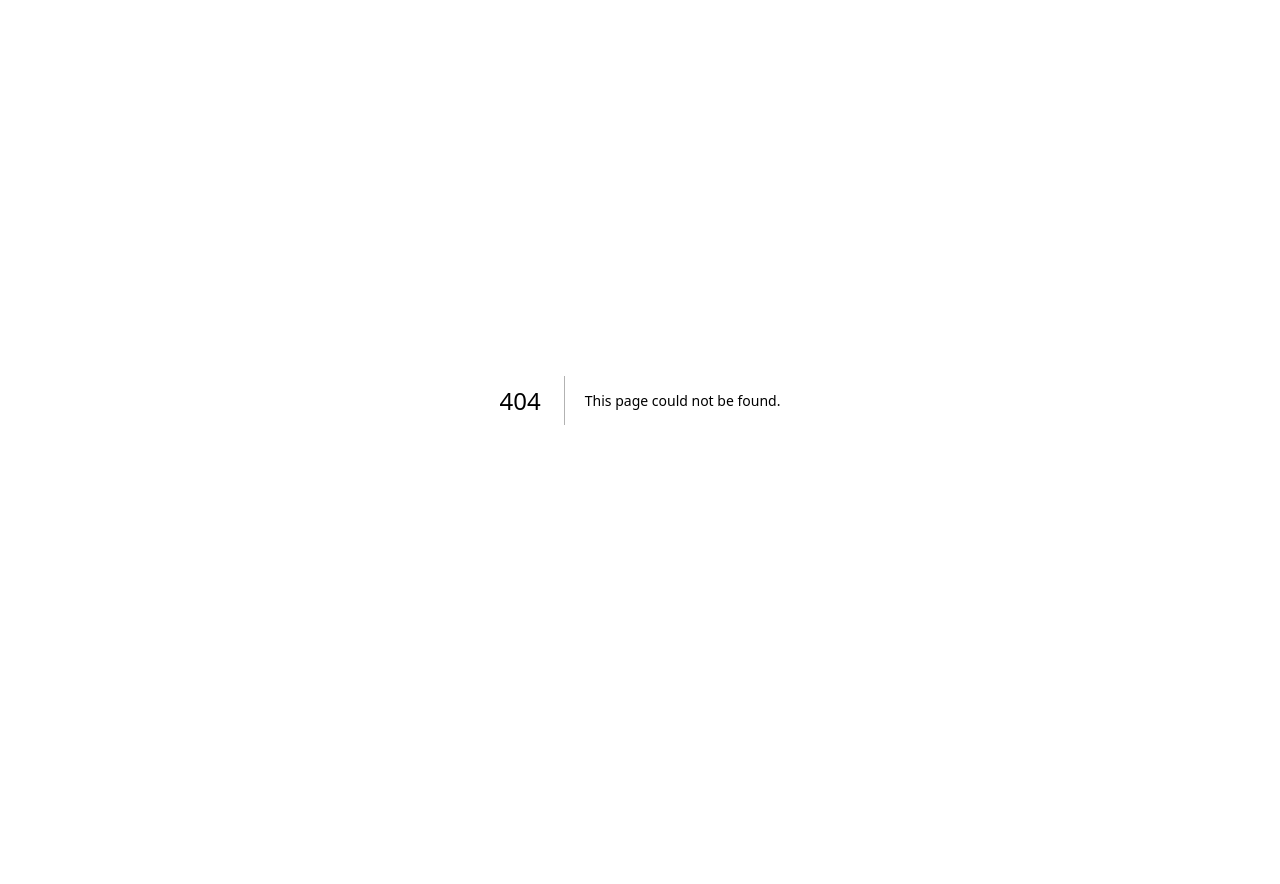
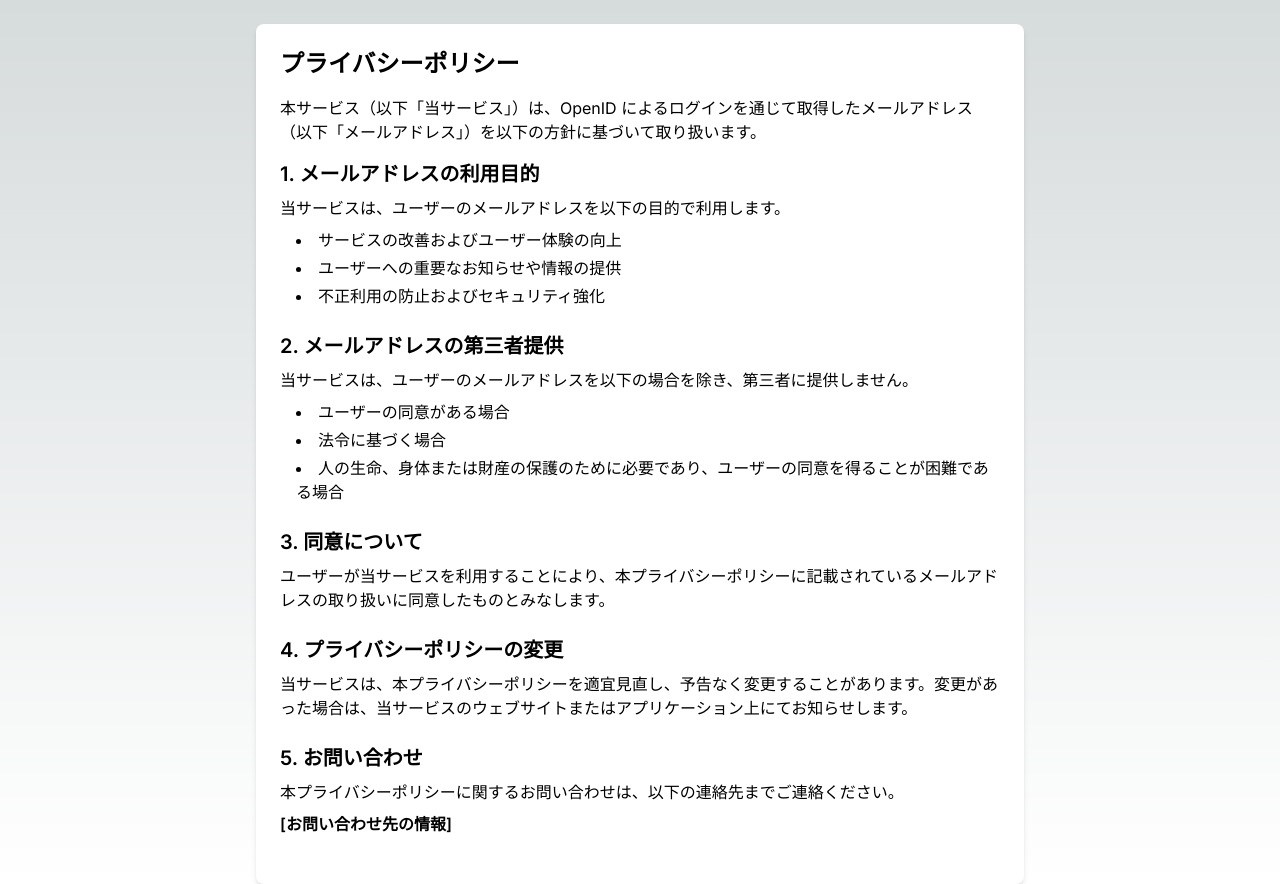
Before and after one commit to strozw-sandbox/liff-oidc-sandbox, a Next.js app: page /privacy in a window 1280 px wide. Before the commit this address had no page. Before the commit the page ends 800 px from the top, so only its background shows below. Built offline with nearby package versions, Linux system fonts and the light colour scheme.

Commit message:
add privacy policy page

```diff
--- /dev/null
+++ b/src/app/privacy/page.tsx
@@ -0,0 +1,65 @@
+export default function PrivacyPage() {
+  return (
+    <div className="text-black mt-6 p-6 max-w-3xl mx-auto bg-white shadow-md rounded-lg">
+      <h1 className="text-2xl font-bold mb-4">プライバシーポリシー</h1>
+      <p className="mb-4">
+        本サービス（以下「当サービス」）は、OpenID
+        によるログインを通じて取得したメールアドレス（以下「メールアドレス」）を以下の方針に基づいて取り扱います。
+      </p>
+
+      <section className="mb-6">
+        <h2 className="text-xl font-semibold mb-2">
+          1. メールアドレスの利用目的
+        </h2>
+        <p className="mb-2">
+          当サービスは、ユーザーのメールアドレスを以下の目的で利用します。
+        </p>
+        <ul className="list-disc list-inside ml-4">
+          <li className="mb-1">サービスの改善およびユーザー体験の向上</li>
+          <li className="mb-1">ユーザーへの重要なお知らせや情報の提供</li>
+          <li className="mb-1">不正利用の防止およびセキュリティ強化</li>
+        </ul>
+      </section>
+
+      <section className="mb-6">
+        <h2 className="text-xl font-semibold mb-2">
+          2. メールアドレスの第三者提供
+        </h2>
+        <p className="mb-2">
+          当サービスは、ユーザーのメールアドレスを以下の場合を除き、第三者に提供しません。
+        </p>
+        <ul className="list-disc list-inside ml-4">
+          <li className="mb-1">ユーザーの同意がある場合</li>
+          <li className="mb-1">法令に基づく場合</li>
+          <li className="mb-1">
+            人の生命、身体または財産の保護のために必要であり、ユーザーの同意を得ることが困難である場合
+          </li>
+        </ul>
+      </section>
+
+      <section className="mb-6">
+        <h2 className="text-xl font-semibold mb-2">3. 同意について</h2>
+        <p className="mb-2">
+          ユーザーが当サービスを利用することにより、本プライバシーポリシーに記載されているメールアドレスの取り扱いに同意したものとみなします。
+        </p>
+      </section>
+
+      <section className="mb-6">
+        <h2 className="text-xl font-semibold mb-2">
+          4. プライバシーポリシーの変更
+        </h2>
+        <p className="mb-2">
+          当サービスは、本プライバシーポリシーを適宜見直し、予告なく変更することがあります。変更があった場合は、当サービスのウェブサイトまたはアプリケーション上にてお知らせします。
+        </p>
+      </section>
+
+      <section className="mb-6">
+        <h2 className="text-xl font-semibold mb-2">5. お問い合わせ</h2>
+        <p className="mb-2">
+          本プライバシーポリシーに関するお問い合わせは、以下の連絡先までご連絡ください。
+        </p>
+        <p className="font-semibold">[お問い合わせ先の情報]</p>
+      </section>
+    </div>
+  );
+}
```
